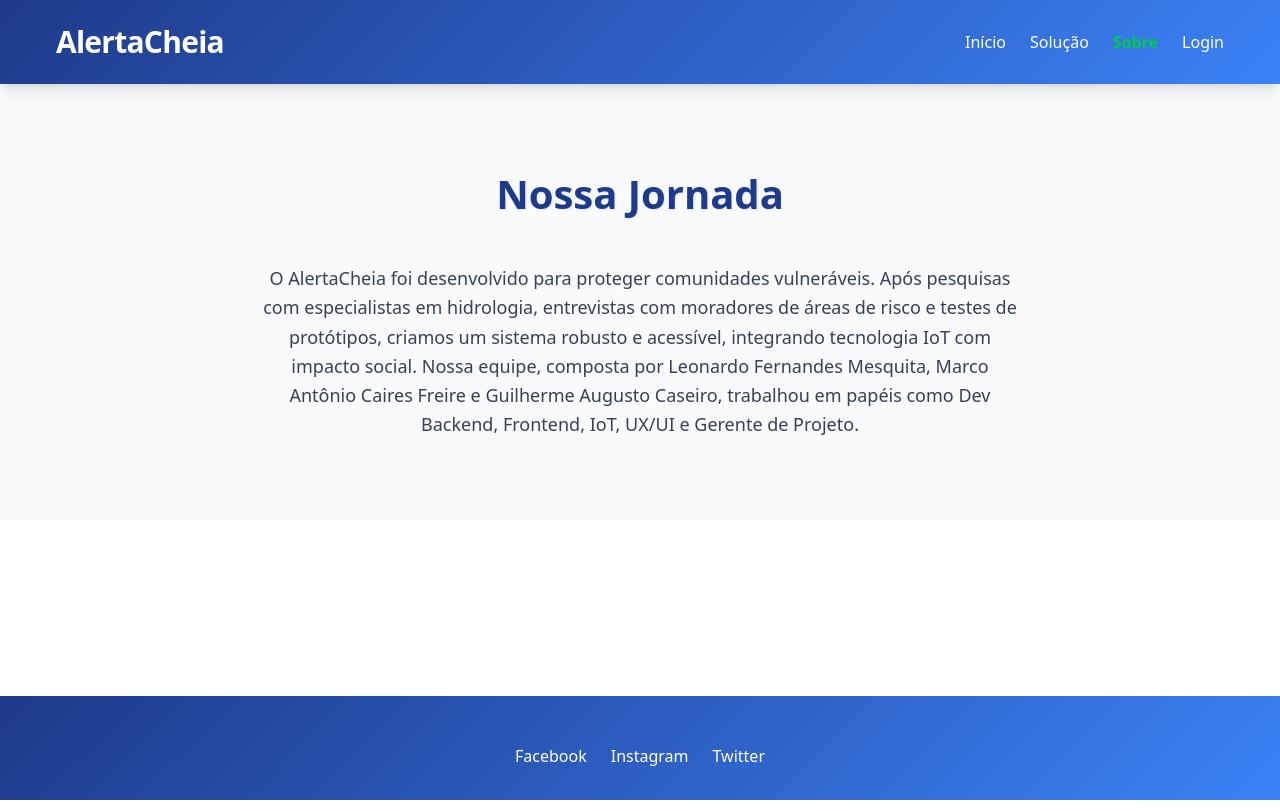
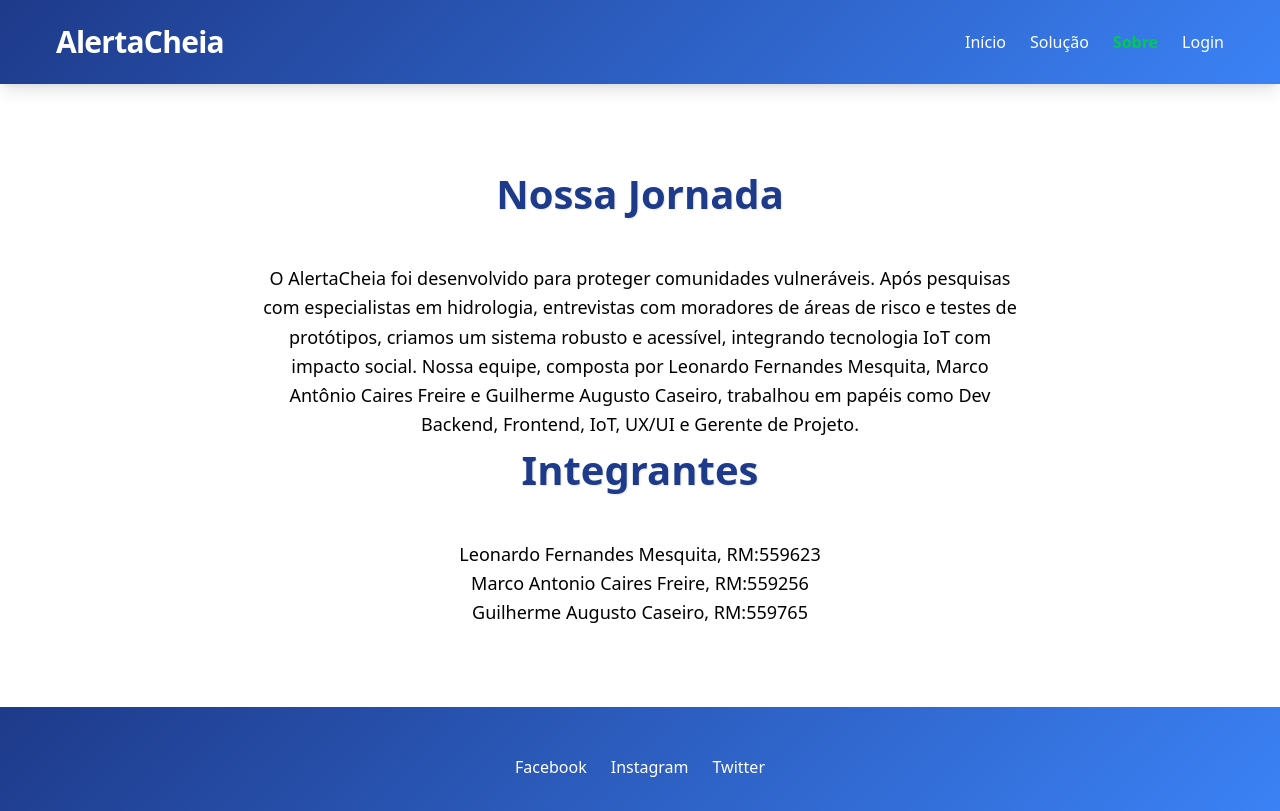
Before and after one commit to leoGitFiap/gs_webdev_2025, a React (Vite) app: page /sobre in a window 1280 px wide. Built offline with nearby package versions, Linux system fonts and the light colour scheme.

Commit message:
Editando o sobre

```diff
--- a/src/routes/Sobre.jsx
+++ b/src/routes/Sobre.jsx
@@ -2,12 +2,20 @@ import React from 'react';
 
 export const Sobre = () => {
   return (
-    <section className="py-20 bg-gray-50">
+    <section className="py-20">
       <div className="container mx-auto px-4 sm:px-6 lg:px-8 text-center">
-        <h2 className="section-heading mb-10 text-green-500">Nossa Jornada</h2>
-        <p className="text-lg leading-relaxed max-w-3xl mx-auto text-gray-700">
+        <h2 className="section-heading mb-10">Nossa Jornada</h2>
+        <p className="text-lg leading-relaxed max-w-3xl mx-auto">
           O AlertaCheia foi desenvolvido para proteger comunidades vulneráveis. Após pesquisas com especialistas em hidrologia, entrevistas com moradores de áreas de risco e testes de protótipos, criamos um sistema robusto e acessível, integrando tecnologia IoT com impacto social. Nossa equipe, composta por Leonardo Fernandes Mesquita, Marco Antônio Caires Freire e Guilherme Augusto Caseiro, trabalhou em papéis como Dev Backend, Frontend, IoT, UX/UI e Gerente de Projeto.
         </p>
+      </div>
+      <div className="container mx-auto px-4 sm:px-6 lg:px-8 text-center">
+        <h2 className="section-heading mb-10">Integrantes</h2>
+        <ul>
+          <li className="text-lg leading-relaxed max-w-3xl mx-auto">Leonardo Fernandes Mesquita, RM:559623</li>
+          <li className="text-lg leading-relaxed max-w-3xl mx-auto">Marco Antonio Caires Freire, RM:559256</li>
+          <li className="text-lg leading-relaxed max-w-3xl mx-auto">Guilherme Augusto Caseiro, RM:559765</li>
+        </ul>
       </div>
       <style jsx>{`
         .section-heading {
```
